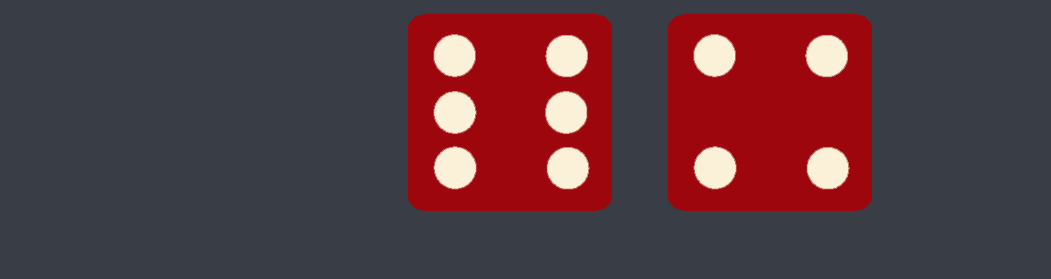
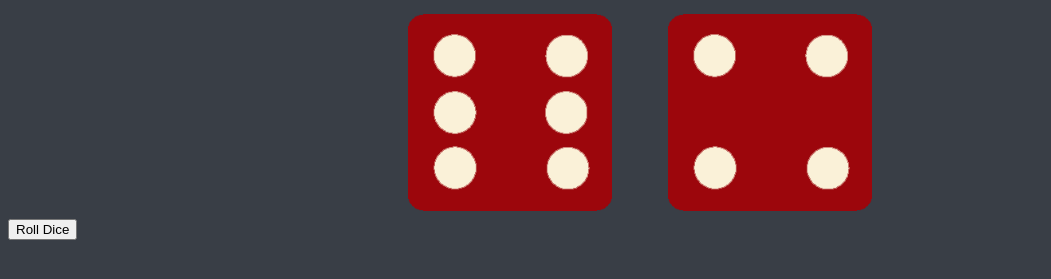
Before and after one commit to AkshatKumar10/Dice-Challenge, a plain HTML site: page index.html in a window 1280 px wide. Shown: the part 321-600 px from the top of the page, without its empty margins (0-1051 px from the left). Drawn offline with Linux system fonts and the light colour scheme.

Commit message:
Update index.html

```diff
--- a/index.html
+++ b/index.html
@@ -24,6 +24,7 @@
       </div>
 
     </div>
+    <input type="submit" class="click" value="Roll Dice"  />
   <script src="index.js"></script>
   </body>
 
```
